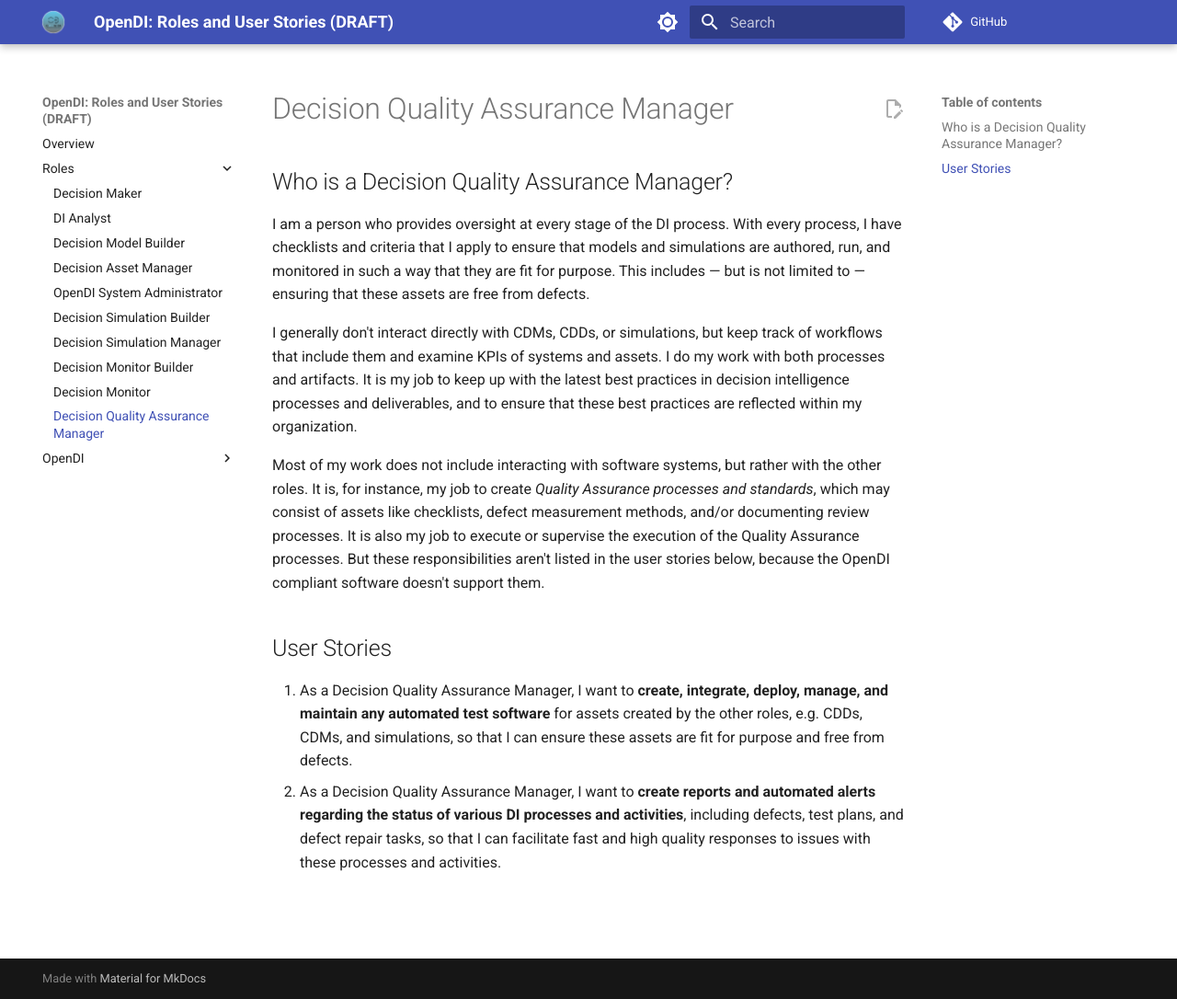
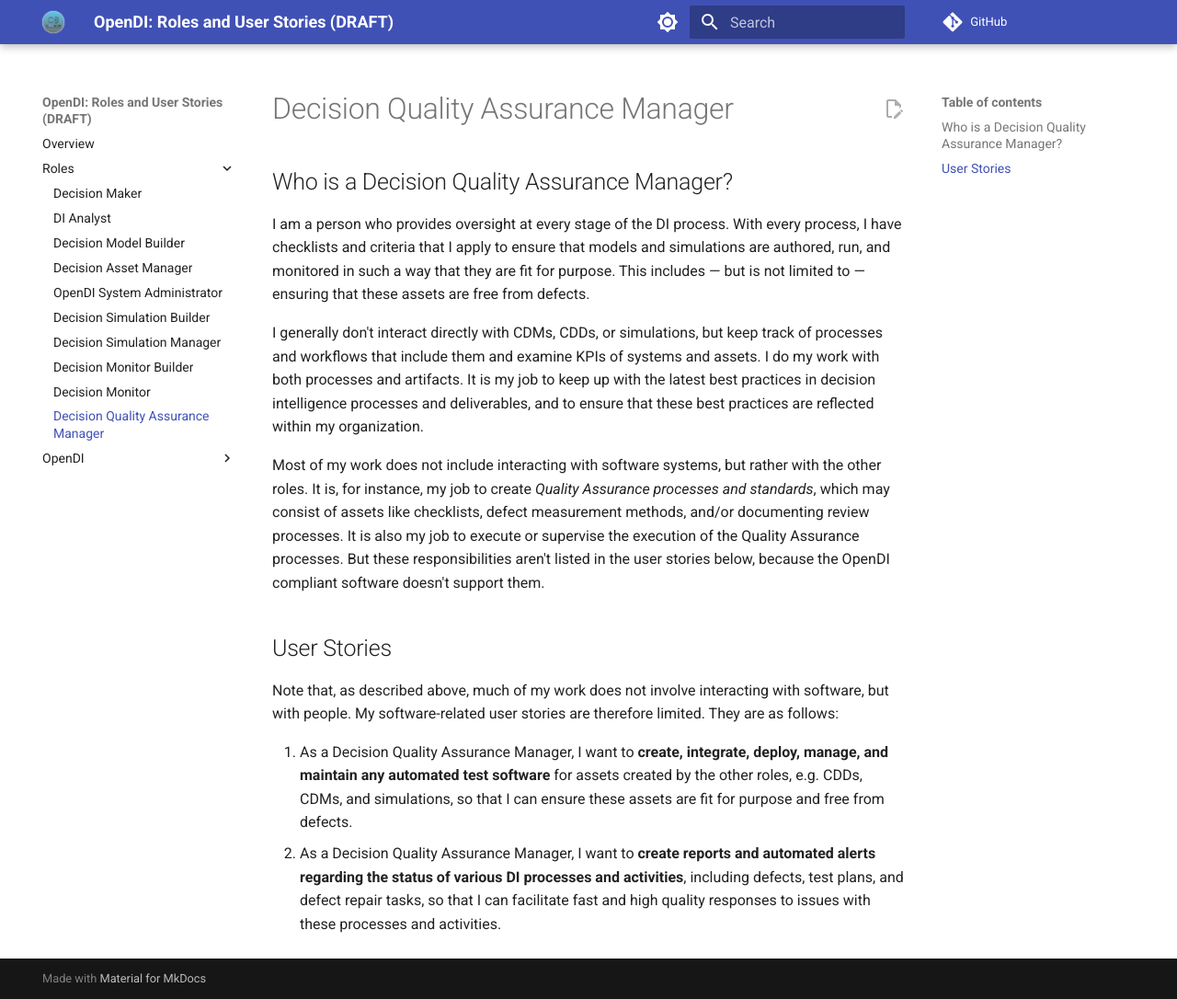
Before and after one commit to opendi-org/roles-user-stories, an MkDocs documentation site: the page built from docs/Roles/Decision Quality Assurance Manager.md, in a window 1280 px wide and 1086 px high. Shown: the whole window at 92% size. Built offline with MkDocs 1.6.1 and Material for MkDocs 9.7.7, drawn with Linux system fonts in a browser that asks for light colours; comment, search, counter and statistics services are not loaded.

Commit message:
Additional small edits to latter roles

```diff
--- a/docs/Roles/Decision Quality Assurance Manager.md
+++ b/docs/Roles/Decision Quality Assurance Manager.md
@@ -4,11 +4,12 @@
 
 I am a person who provides oversight at every stage of the DI process. With every process, I have checklists and criteria that I apply to ensure that models and simulations are authored, run, and monitored in such a way that they are fit for purpose. This includes &mdash; but is not limited to &mdash; ensuring that these assets are free from defects.
 
-I generally don't interact directly with CDMs, CDDs, or simulations, but keep track of workflows that include them and examine KPIs of systems and assets. I do my work with both processes and artifacts.  It is my job to keep up with the latest best practices in decision intelligence processes and deliverables, and to ensure that these best practices are reflected within my organization.
+I generally don't interact directly with CDMs, CDDs, or simulations, but keep track of processes and workflows that include them and examine KPIs of systems and assets. I do my work with both processes and artifacts.  It is my job to keep up with the latest best practices in decision intelligence processes and deliverables, and to ensure that these best practices are reflected within my organization.
 
 Most of my work does not include interacting with software systems, but rather with the other roles. It is, for instance, my job to create *Quality Assurance processes and standards*, which may consist of assets like checklists, defect measurement methods, and/or documenting review processes.  It is also my job to execute or supervise the execution of the Quality Assurance processes. But these responsibilities aren't listed in the user stories below, because the OpenDI compliant software doesn't support them.
 
 ## User Stories
+Note that, as described above, much of my work does not involve interacting with software, but with people.  My software-related user stories are therefore limited. They are as follows:
 
 1. As a Decision Quality Assurance Manager, I want to **create, integrate, deploy, manage, and maintain any automated test software** for assets created by the other roles, e.g. CDDs, CDMs, and simulations, so that I can ensure these assets are fit for purpose and free from defects.
 2. As a Decision Quality Assurance Manager, I want to **create reports and automated alerts regarding the status of various DI processes and activities**, including defects, test plans, and defect repair tasks, so that I can facilitate fast and high quality responses to issues with these processes and activities.
```
Also changed, not shown: docs/Roles/Decision Monitor.md (+1 -1 lines).
